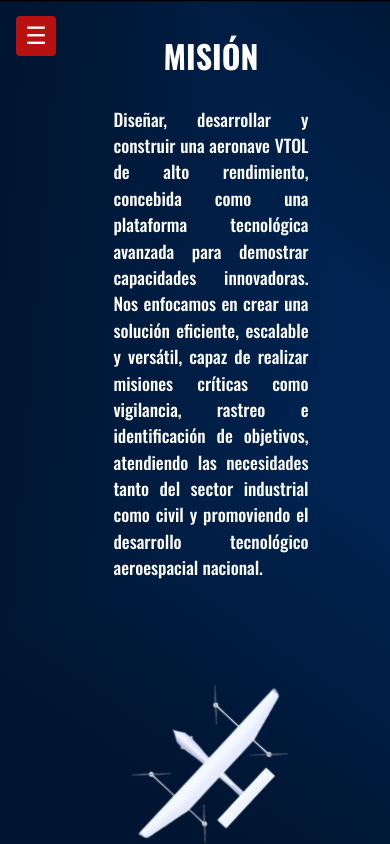
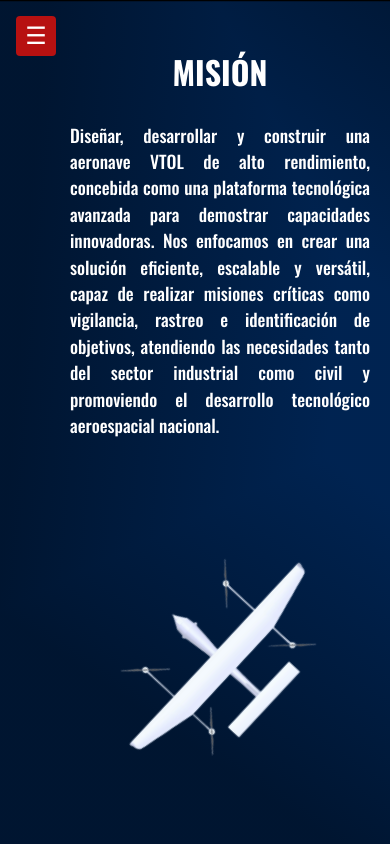
Before and after one commit to FrankQu29/huitzilin-ar, a React (Vite) app: page /mision-vision in a window 390 px wide. Shown: the top 844 px of the page. Built offline with nearby package versions, Linux system fonts and the light colour scheme.

Commit message:
Button ar

```diff
--- a/src/pages/Desarrollo.jsx
+++ b/src/pages/Desarrollo.jsx
@@ -41,6 +41,13 @@ const Desarrollo = () => {
         }
         console.log(counter);
       }
+      const [esMovil, setEsMovil] = useState(false);
+
+      useEffect(() => {
+        const userAgent = navigator.userAgent || navigator.vendor || window.opera;
+        const esMovilDetectado = /android|iphone|ipad|ipod|windows phone/i.test(userAgent);
+        setEsMovil(esMovilDetectado);
+      }, []);
 
 
     return (
@@ -55,7 +62,11 @@ const Desarrollo = () => {
               El Futuro de los No-Tipulados
             </p>
             <button className="ar-button-secondary" onClick={handleChangeMaterial}>{labelMaterial}</button>
-
+            {esMovil && (
+  <button onClick={handleAR} className="ar-button-primary">
+    Conoce Huitzillin en AR
+  </button>
+)}
             <div className="ar-container">
       <model-viewer
         id="modelo"
@@ -72,9 +83,8 @@ const Desarrollo = () => {
         class="model-viewer"
       ></model-viewer>
 
-      {/*<button onClick={handleAR} className="ar-button-primary">
-        Conóce Huitzillin en AR
-      </button>*/}
+
+
     </div>
 
             </header>
--- a/src/styles/Desarrollo.css
+++ b/src/styles/Desarrollo.css
@@ -90,6 +90,13 @@
     border-bottom: 2px solid white;
 }
 
+.ar-button-primary {
+    position: absolute;
+    z-index: 10000;
+    font-weight: 700;
+    top: 16rem;
+}
+
 
 @media (min-width: 769px) {
 .specs-huitzillin,
@@ -150,12 +157,6 @@
     transform: scale(1);
     transform-origin: center;
 
-}
-
-.ar-button-primary {
-    z-index: 10;
-    font-weight: 700;
-    bottom: 10rem;
 }
 
 .ar-button-secondary {
--- a/src/styles/Mision.css
+++ b/src/styles/Mision.css
@@ -70,12 +70,13 @@
       flex-direction: column;
       align-items: center;
       justify-content: center;
-      max-width: 100%;
+      min-width: 600px;
       height: auto;
-      padding: 2rem 1rem;
       background-size: cover;
       text-align: justify;
       overflow: hidden;
+      padding: 3rem 0;
+      margin-left: -5rem;
     }
 
     .header-vision img,
@@ -87,7 +88,7 @@
     }
 
     .info-mision {
-      max-width: 90%;
+      max-width: 800px;
       padding: 0;
       text-align: justify;
 
```
